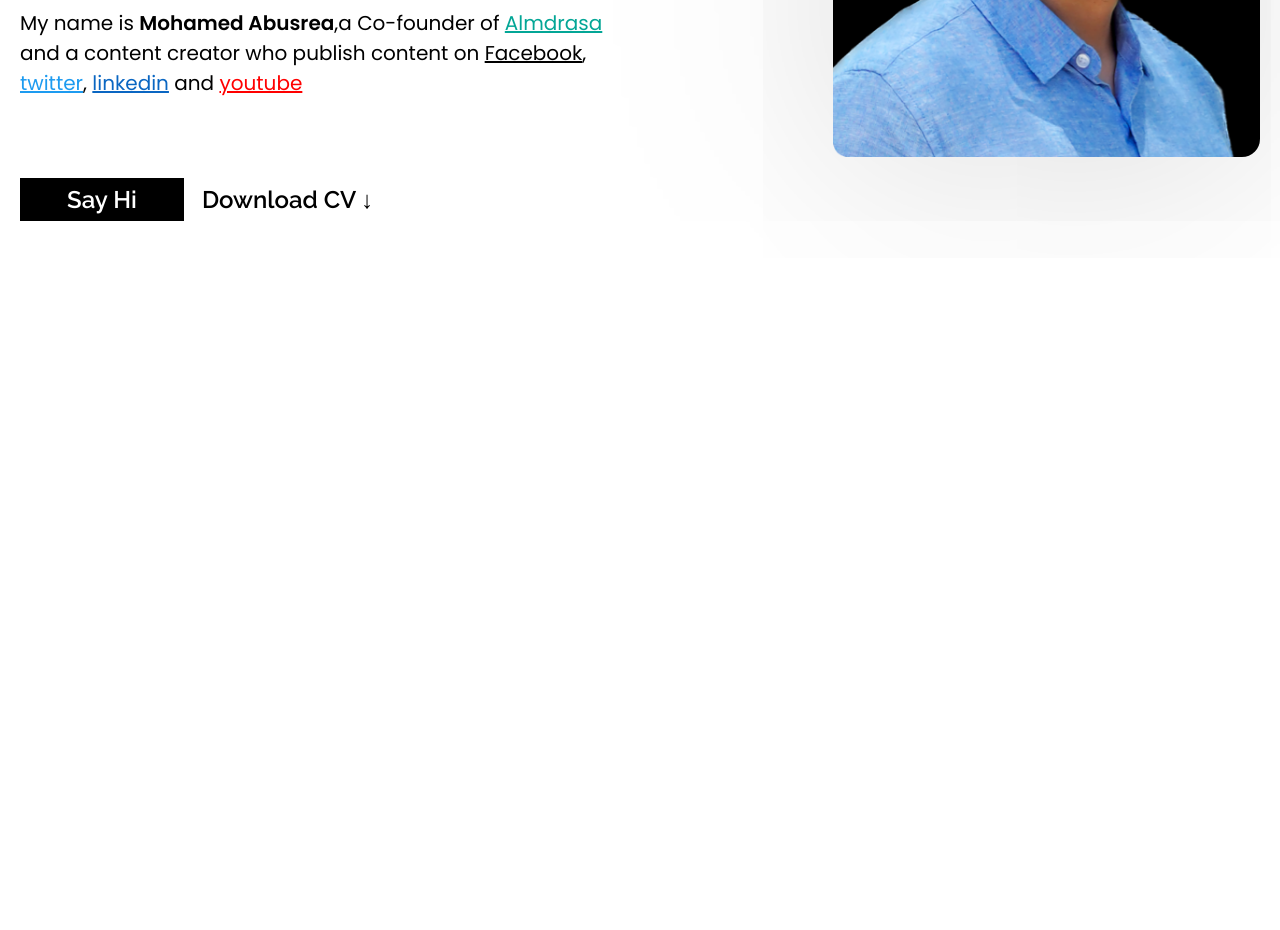
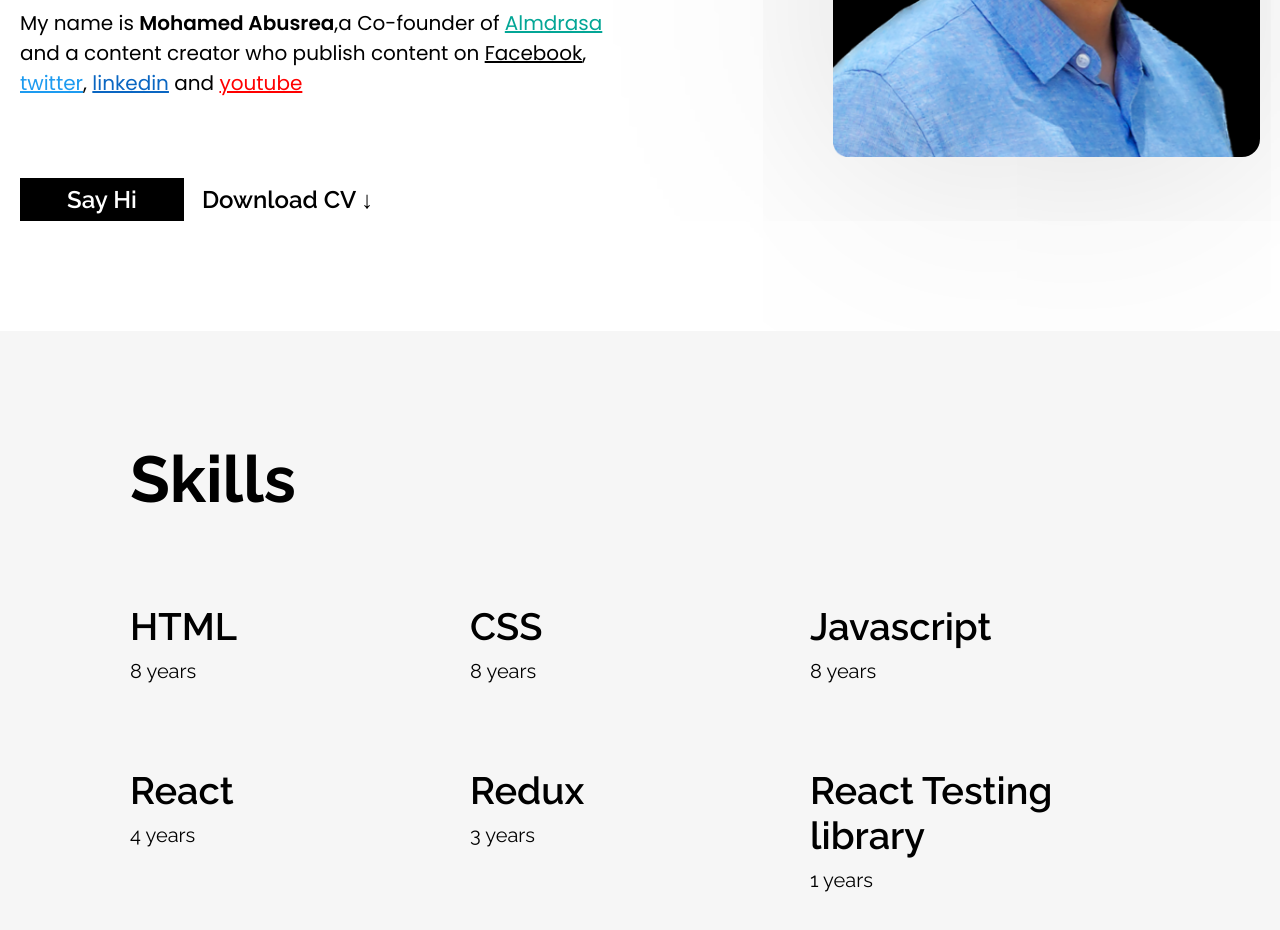
Before and after one commit to MohamedMF2/portfolio, a plain HTML site: page index.html in a window 1280 px wide. Shown: the part 542-1472 px from the top of the page. Before the commit the page ends 800 px from the top, so only its background shows below. Drawn offline with Linux system fonts and the light colour scheme.

Commit message:
added the skills component

```diff
--- a/index.html
+++ b/index.html
@@ -60,8 +60,73 @@
           >
         </div>
         <div class="bio__pic-content">
-          <img class="bio__pic" src="./images/personal-pic.png" alt="image of mohamed abusrea" srcset="">
+          <img
+            class="bio__pic"
+            src="./images/personal-pic.png"
+            alt="image of mohamed abusrea"
+            srcset=""
+          />
         </div>
+      </section>
+      <section id="skills" class="skills section section--with-bg">
+        <h2 class="h2-heading">Skills</h2>
+        <ul class="skills__list">
+          <li class="skills__item">
+            <h2 class="skills__title">HTML</h2>
+            <span class="skills__years">8 years</span>
+          </li>
+          <li class="skills__item">
+            <h2 class="skills__title">CSS</h2>
+            <span class="skills__years">8 years</span>
+
+          </li>
+          <li class="skills__item">
+            <h2 class="skills__title">Javascript</h2>
+            <span class="skills__years">8 years</span>
+
+          </li>
+          <li class="skills__item">
+            <h2 class="skills__title">React</h2>
+            <span class="skills__years">4 years</span>
+
+          </li>
+          <li class="skills__item">
+            <h2 class="skills__title">Redux</h2>
+            <span class="skills__years">3 years</span>
+
+          </li>
+          <li class="skills__item">
+            <h2 class="skills__title">React Testing library</h2>
+            <span class="skills__years">1 years</span>
+
+          </li>
+        </ul>
+        <!-- <div class="skills__list">
+          <div class="skills__item">
+            <h4>HTML</h4>
+            <p>8 years</p>
+          </div>
+          <div class="skills__item">
+            <h4>CSS</h4>
+            <p>8 years</p>
+          </div>
+          <div class="skills__item">
+            <h4>Javascript</h4>
+            <p>8 years</p>
+          </div>
+          <div class="skills__item">
+            <h4>React</h4>
+            <p>4 years</p>
+          </div>
+          <div class="skills__item">
+            <h4>Redux</h4>
+            <p>3 years</p>
+          </div>
+          <div class="skills__item">
+            <h4>React Testing Library</h4>
+            <p>1 years</p>
+          </div>
+        </div> -->
       </section>
     </div>
   </body>
--- a/style.css
+++ b/style.css
@@ -67,6 +67,8 @@ ol {
 html {
   font-size: 62.5%;
 }
+/* Global styles*/
+
 body {
   font-size: 1.6rem;
   font-family: var(--font-family-raleway);
@@ -74,6 +76,32 @@ body {
   color: var(--color-text);
 }
 
+.h2-heading {
+  font-size: var(--font-size-65);
+  font-weight: var(--font-weight-bold);
+  grid-column: 1/-1;
+  margin-bottom: 8.7rem;
+}
+
+.section {
+  position: relative;
+  display: grid;
+  grid-template-columns: repeat(2, auto);
+  align-items: start;
+}
+.section--with-bg {
+  padding: 11rem 0;
+}
+.section--with-bg::before {
+  content: "";
+  position: absolute;
+  height: 100%;
+  width: 100vw;
+  background-color: var(--color-grey);
+  justify-self: center;
+  z-index: -1;
+}
+/*End Global stles*/
 .container {
   display: grid;
   row-gap: 11rem;
@@ -81,7 +109,6 @@ body {
   max-width: clac (var(--container-width) + calc(var(--gutter) * 2));
   padding-inline: var(--gutter);
 }
-
 .header {
   position: relative;
   padding: 3rem 0;
@@ -161,12 +188,6 @@ body {
 }
 
 /*end toggle*/
-
-.section {
-  display: grid;
-  grid-template-columns: repeat(2, auto);
-  align-items: start;
-}
 
 /*Bio Component*/
 .bio {
@@ -263,3 +284,35 @@ body {
 }
 
 /*End Bio*/
+/*Start skills*/
+
+.skills {
+  background-color: var(--color-grey);
+
+  padding: 11rem 11rem;
+}
+
+.skills__list {
+  display: grid;
+  grid-template-columns: repeat(3, 1fr);
+  grid-template-rows: repeat(2, 1fr);
+  row-gap: 4rem;
+}
+.skills__item {
+  transition: var(--transition-timing);
+  user-select: none;
+}
+.skills__title {
+  font-size: var(--font-size-38);
+  font-weight: var(--font-weight-semi-bold);
+}
+.skills__years {
+  display: inline-block;
+  font-size: var(--font-size-20);
+  margin-top: 1rem;
+}
+.skills__item:hover {
+  text-shadow: 0 0 2px var(--color-green);
+}
+
+/*End skills*/
```
